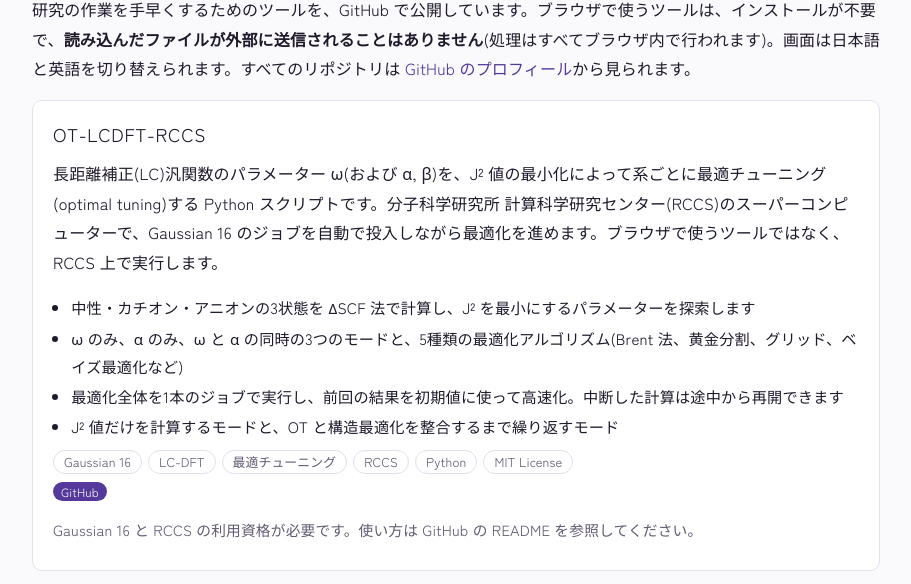
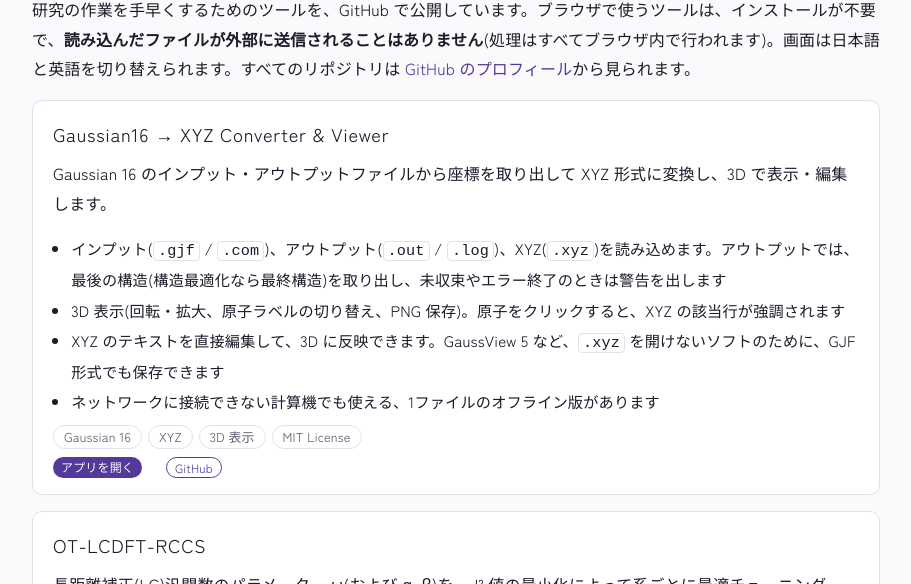
Before and after one commit to ken1yama/ken1yama.github.io, a plain HTML site: page software.html in a window 1280 px wide. Shown: the part 151-735 px from the top of the page, without its empty margins (184-1095 px from the left). Drawn offline with Linux system fonts and the light colour scheme; a web font is replaced by a local one.

Commit message:
Software: add Gaussian16 to XYZ Converter & Viewer
Co-Authored-By: Claude <noreply@anthropic.com>
Claude-Session: https://claude.ai/code/session_013bXbCDbDw5vnDVLcQrfip8

```diff
--- a/software.html
+++ b/software.html
@@ -34,6 +34,21 @@
     <h1 class="page-title">Software <span class="en">公開しているアプリ</span></h1>
     <p>研究の作業を手早くするためのツールを、GitHub で公開しています。ブラウザで使うツールは、インストールが不要で、<strong>読み込んだファイルが外部に送信されることはありません</strong>(処理はすべてブラウザ内で行われます)。画面は日本語と英語を切り替えられます。すべてのリポジトリは <a href="https://github.com/ken1yama?tab=repositories" target="_blank" rel="noopener">GitHub のプロフィール</a>から見られます。</p>
     <div class="apps">
+      <article class="app">
+        <h2>Gaussian16 → XYZ Converter &amp; Viewer</h2>
+        <p>Gaussian 16 のインプット・アウトプットファイルから座標を取り出して XYZ 形式に変換し、3D で表示・編集します。</p>
+        <ul class="feat">
+          <li>インプット(<code>.gjf</code> / <code>.com</code>)、アウトプット(<code>.out</code> / <code>.log</code>)、XYZ(<code>.xyz</code>)を読み込めます。アウトプットでは、最後の構造(構造最適化なら最終構造)を取り出し、未収束やエラー終了のときは警告を出します</li>
+          <li>3D 表示(回転・拡大、原子ラベルの切り替え、PNG 保存)。原子をクリックすると、XYZ の該当行が強調されます</li>
+          <li>XYZ のテキストを直接編集して、3D に反映できます。GaussView 5 など、<code>.xyz</code> を開けないソフトのために、GJF 形式でも保存できます</li>
+          <li>ネットワークに接続できない計算機でも使える、1ファイルのオフライン版があります</li>
+        </ul>
+        <p class="tags"><span>Gaussian 16</span><span>XYZ</span><span>3D 表示</span><span>MIT License</span></p>
+        <p class="links">
+          <a class="doi" href="https://ken1yama.github.io/gaussian-xyz-converter/" target="_blank" rel="noopener">アプリを開く</a>
+          <a class="doi alt" href="https://github.com/ken1yama/gaussian-xyz-converter" target="_blank" rel="noopener">GitHub</a>
+        </p>
+      </article>
       <article class="app">
         <h2>OT-LCDFT-RCCS</h2>
         <p>長距離補正(LC)汎関数のパラメーター ω(および α, β)を、J² 値の最小化によって系ごとに最適チューニング(optimal tuning)する Python スクリプトです。分子科学研究所 計算科学研究センター(RCCS)のスーパーコンピューターで、Gaussian 16 のジョブを自動で投入しながら最適化を進めます。ブラウザで使うツールではなく、RCCS 上で実行します。</p>
@@ -112,7 +127,7 @@
 
   </main>
   <footer class="wrap">
-    <small>&copy; 2026 Ken-ichi Yamashita. Last updated: 2026-11-26.</small>
+    <small>&copy; 2026 Ken-ichi Yamashita. Last updated: 2026-11-27.</small>
   </footer>
   <script>
   // phone: the menu is one scrolling row; bring the current page's link into view
```
